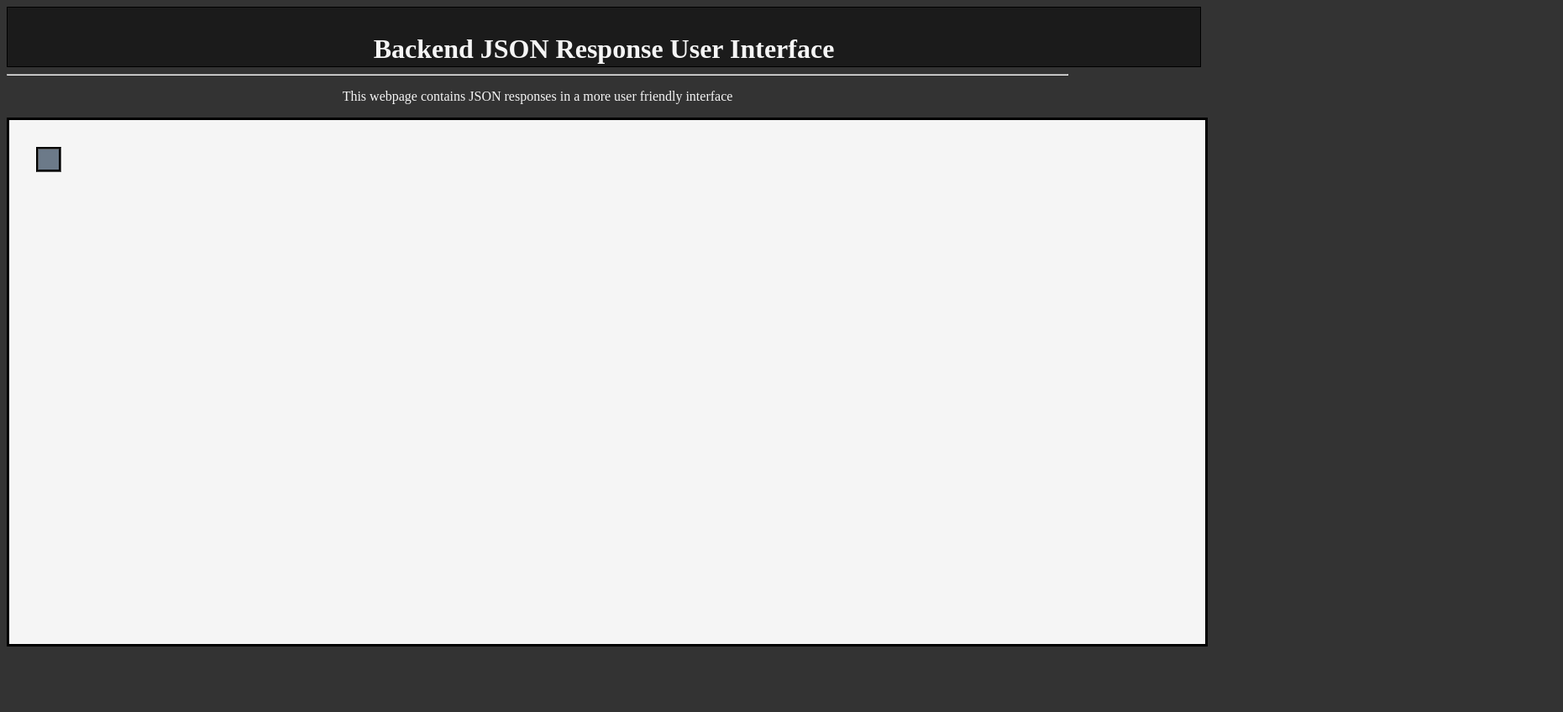
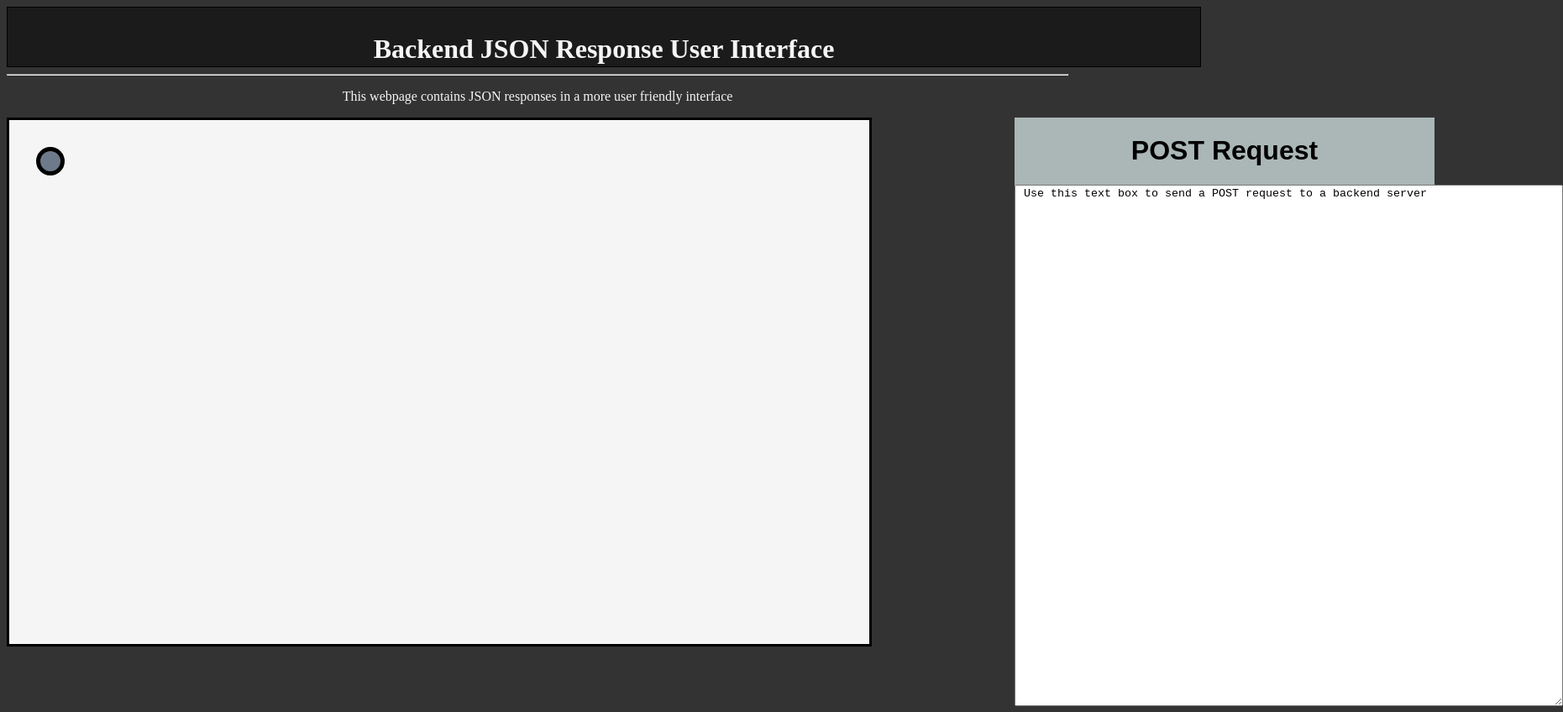
Before and after one commit to karunsharma/JSON-Response-to-UI-, a plain HTML site: page index.html in a window 1280 px wide. Shown: the top 848 px of the page at 84% size, 1861 px wide, since content can reach past the window. Before the commit the page ends 800 px from the top, so only its background shows below. Drawn offline with nearby package versions, Linux system fonts and the light colour scheme; no server answers.

Commit message:
Adding basic post request feature

```diff
--- /dev/null
+++ b/css/PostRequestStyle.css
@@ -0,0 +1,17 @@
+.mainPostDiv {
+  background-color: #ABB7B7;
+  float: right;
+  height: 660px;
+  width: 500px;
+
+}
+
+#PostRequestTitleStyle {
+  text-align: center;
+  font-family: sans-serif;
+}
+
+.divTest {
+  width: 1700px;
+  height: 1500px;
+}
--- a/css/style.css
+++ b/css/style.css
@@ -22,23 +22,25 @@ body {
 
 #textInsideHeaderStyle {
   font-family: serif;
-  /*color: #B1B1B1;*/
   color: #F5F5F5;
   text-align: center;
 }
 
 #boxCreation {
-  width: 1400px;
+  width: 1000px;
   height: 600px;
   border-style: solid;
   padding: 12px;
   background-color: #F5F5F5;
+  float: left;
 }
 
 .mainUnorderedList {
-  display: inline;
+  /*display: inline;*/
   float: left;
-  border-style: groove;
+  /*border-style: groove;*/
+  border: 5px solid black;
+  border-radius: 20px;
   border-color: black;
   padding: 12px;
   margin: 20px;
@@ -55,8 +57,3 @@ body {
 #boxCreation .mainUnorderedList li {
   display: block;
 }
-
-/*.mainUnorderedList > li{
-  display: inline;
-  float:left;
-}*/
--- a/index.html
+++ b/index.html
@@ -3,19 +3,28 @@
 <head>
   <meta http-equiv="author" content = "Karun Sharma" />
   <link rel = "stylesheet" href = "css/style.css" type="text/css" />
+  <link rel = "stylesheet" href = "css/PostRequestStyle.css" type = "text/css" />
   <script src="https://ajax.googleapis.com/ajax/libs/jquery/3.3.1/jquery.min.js"></script>
   <title> Response Prototype </title>
 </head>
 <body>
   <script src = "js/getResponse.js"> </script>
   <div id = "headerStyle">
-      <h1 id = "textInsideHeaderStyle"> Backend JSON Response User Interface </h1>
+  <h1 id = "textInsideHeaderStyle"> Backend JSON Response User Interface </h1>
   </div>
   <hr />
   <p id = "textInsideHeaderStyle"> This webpage contains JSON responses in a more user friendly interface </p>
+  <div class = "divTest">
   <div id = "boxCreation">
   <ul class = "mainUnorderedList">
   </ul>
 </div>
+<div class = "mainPostDiv">
+<h1 id = "PostRequestTitleStyle"> POST Request </h1>
+<form action = "http://localhost:3000" method = "get">
+  <textarea cols = "79" rows = "41" > Use this text box to send a POST request to a backend server</textarea>
+</form>
+</div>
+</div>
 </body>
 </html>
```
